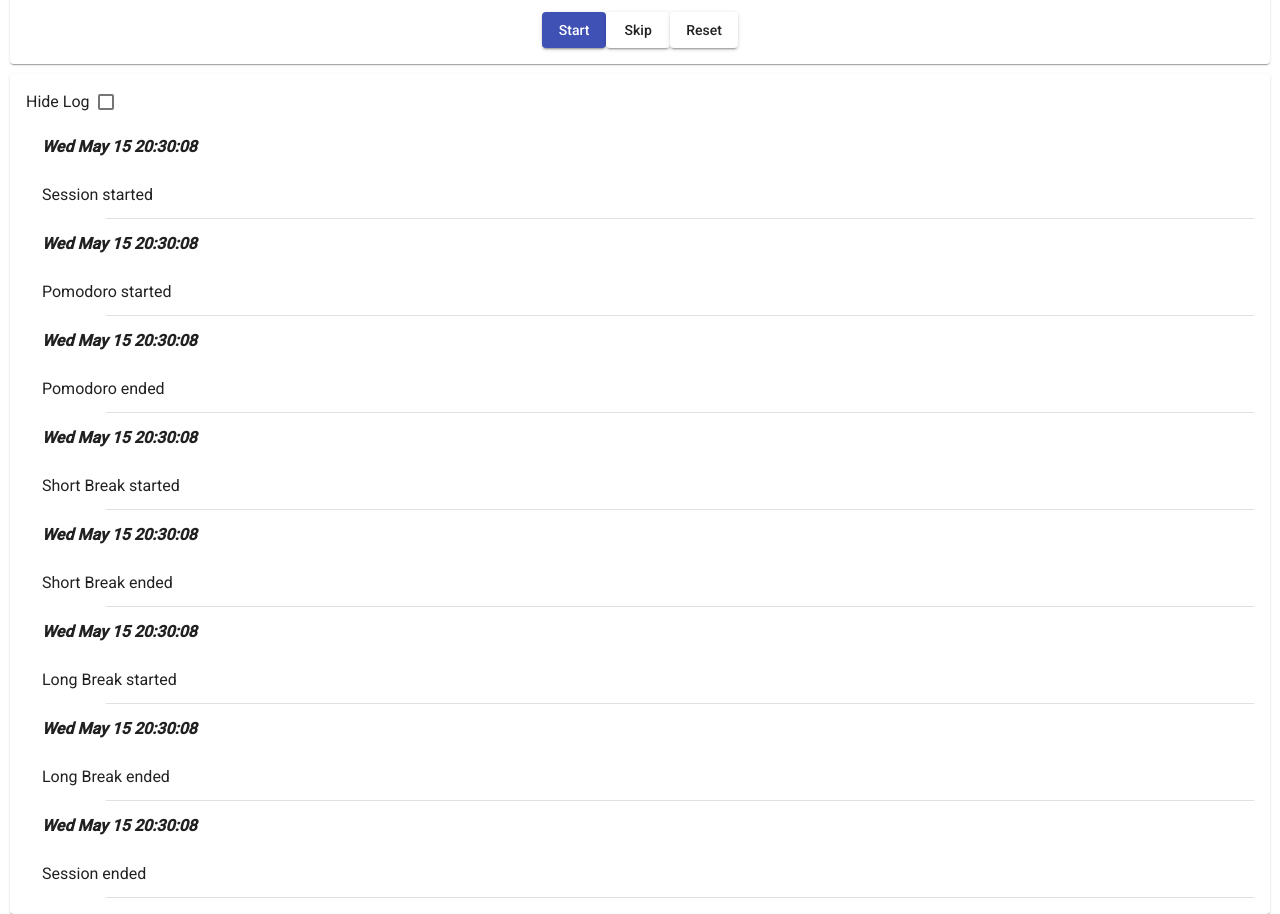
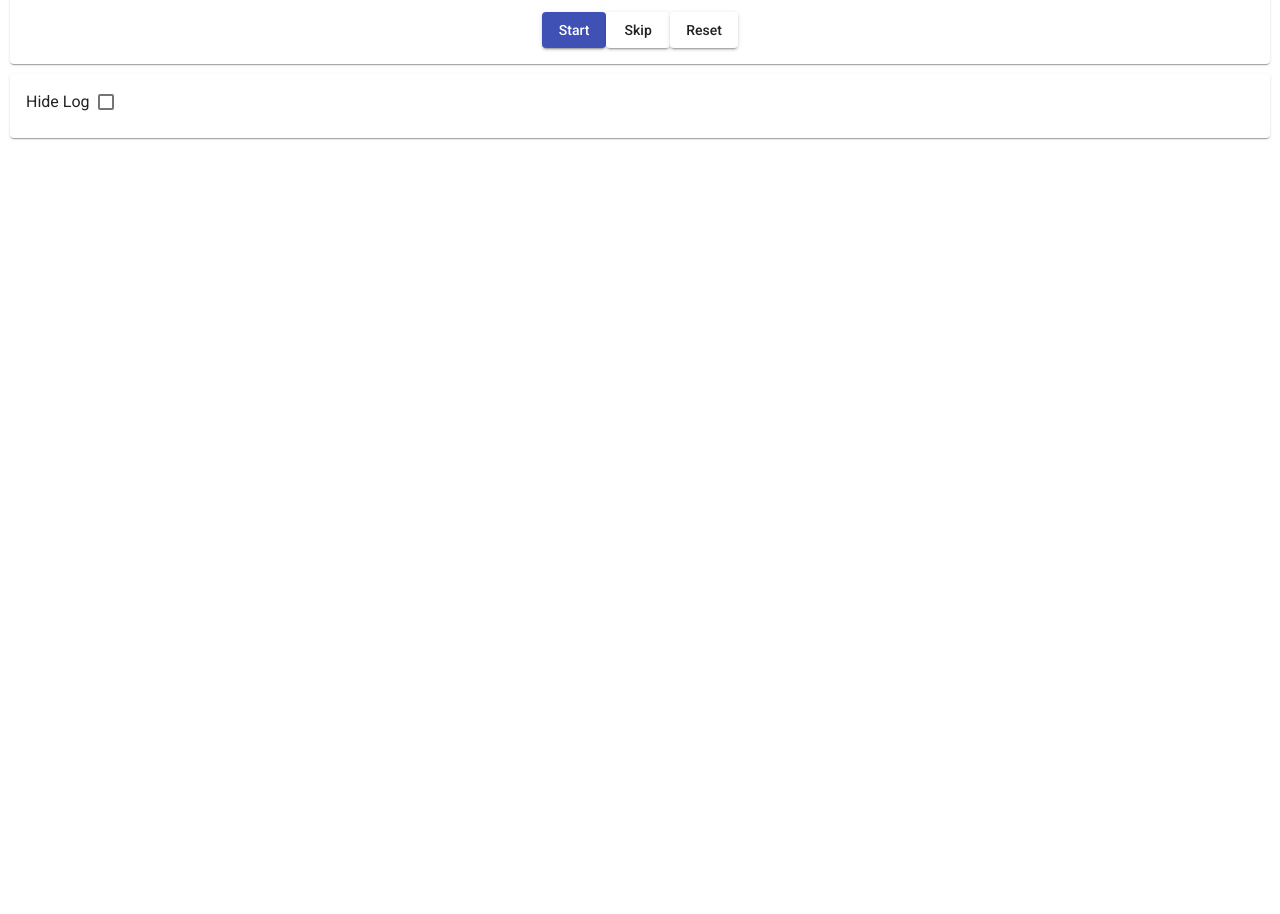
Before and after one commit to b583/pomidoro, an Angular app: page / in a window 1280 px wide. Shown: the part 260-1174 px from the top of the page. After the commit the page ends 800 px from the top, so only its background shows below. Built offline with nearby package versions, Linux system fonts and the light colour scheme.

Commit message:
Implement basic LogService scenario

```diff
--- a/src/app/default-page/timer/timer.component.ts
+++ b/src/app/default-page/timer/timer.component.ts
@@ -1,6 +1,9 @@
+
 import { Component, OnInit } from '@angular/core';
 import { Observable, interval, Subscription } from 'rxjs';
 import { TimerType } from '../../timertype';
+import { LogService } from '../../log.service';
+import { LogEvent } from 'src/app/log-event';
 
 @Component({
   selector: 'app-timer',
@@ -21,7 +24,7 @@ export class TimerComponent implements OnInit {
   timeRemaining: number;
   timePassedString: string;
 
-  constructor() {
+  constructor(private logService: LogService) {
     this.isTimerRunning = false;
     this.whichPomodoroInSession = 0;
     this.intervalTimer = interval(1000);
@@ -39,6 +42,11 @@ export class TimerComponent implements OnInit {
   }
 
   startTimer(): void {
+
+    // Test LogService
+    // TODO remove later
+    this.logService.addEvent(new LogEvent("TEST"));
+
     this.isTimerRunning = true;
     this.intervalTimerSubscription
       = this.intervalTimer.subscribe(n => this.handlePassedSecond());
--- a/src/app/default-page/timers-log/timers-log.component.html
+++ b/src/app/default-page/timers-log/timers-log.component.html
@@ -3,30 +3,11 @@
     <mat-checkbox [(ngModel)]="isDisabled" labelPosition="before" color="primary">Hide Log</mat-checkbox>
     <mat-card-content *ngIf="!isDisabled">
       <mat-list>
-        <mat-list-item><i><b>Wed May 15 20:30:08</b></i></mat-list-item>
-        <mat-list-item>Session started</mat-list-item>
-        <mat-divider [inset]=true></mat-divider>
-        <mat-list-item><i><b>Wed May 15 20:30:08</b></i></mat-list-item>
-        <mat-list-item>Pomodoro started</mat-list-item>
-        <mat-divider [inset]=true></mat-divider>
-        <mat-list-item><i><b>Wed May 15 20:30:08</b></i></mat-list-item>
-        <mat-list-item>Pomodoro ended</mat-list-item>
-        <mat-divider [inset]=true></mat-divider>
-        <mat-list-item><i><b>Wed May 15 20:30:08</b></i></mat-list-item>
-        <mat-list-item>Short Break started</mat-list-item>
-        <mat-divider [inset]=true></mat-divider>
-        <mat-list-item><i><b>Wed May 15 20:30:08</b></i></mat-list-item>
-        <mat-list-item>Short Break ended</mat-list-item>
-        <mat-divider [inset]=true></mat-divider>
-        <mat-list-item><i><b>Wed May 15 20:30:08</b></i></mat-list-item>
-        <mat-list-item>Long Break started</mat-list-item>
-        <mat-divider [inset]=true></mat-divider>
-        <mat-list-item><i><b>Wed May 15 20:30:08</b></i></mat-list-item>
-        <mat-list-item>Long Break ended</mat-list-item>
-        <mat-divider [inset]=true></mat-divider>
-        <mat-list-item><i><b>Wed May 15 20:30:08</b></i></mat-list-item>
-        <mat-list-item>Session ended</mat-list-item>
-        <mat-divider [inset]=true></mat-divider>
+        <div *ngFor="let event of events">
+          <mat-list-item><i><b>{{event.date}}</b></i></mat-list-item>
+          <mat-list-item>{{event.content}}</mat-list-item>
+          <mat-divider [inset]=true></mat-divider>
+        </div>
       </mat-list>
     </mat-card-content>
   </mat-card>
--- a/src/app/default-page/timers-log/timers-log.component.ts
+++ b/src/app/default-page/timers-log/timers-log.component.ts
@@ -11,14 +11,22 @@ import { LogEvent } from '../../log-event';
 export class TimersLogComponent implements OnInit {
 
   isDisabled: boolean;
-  logEvents: LogEvent[];
+  events: LogEvent[] = [];
 
   constructor(private logService: LogService) {
     this.isDisabled = false;
   }
 
   ngOnInit() {
-    this.logEvents = this.logService.getLogEvents();
+    this.registerToLogService();
+  }
+
+  registerToLogService(): void {
+    this.logService.getObservableList().subscribe(e => this.nextEvent(e));
+  }
+
+  nextEvent(e: LogEvent[]) {
+    this.events = e;
   }
 
 }
--- a/src/app/log.service.ts
+++ b/src/app/log.service.ts
@@ -1,21 +1,25 @@
 
 import { Injectable } from '@angular/core';
 import { LogEvent } from './log-event';
+import { Observable, BehaviorSubject } from 'rxjs';
 
 @Injectable({
   providedIn: 'root'
 })
 export class LogService {
 
+  private events: LogEvent[] = [];
+  private observableList: BehaviorSubject<LogEvent[]> = new BehaviorSubject([]);
+
   constructor() { }
 
-  getLogEvents(): LogEvent[] {
-    return [
-      new LogEvent('test1'),
-      new LogEvent('test2'),
-      new LogEvent('test3'),
-      new LogEvent('test4'),
-      new LogEvent('test5')
-    ]
+  getObservableList(): Observable<LogEvent[]> {
+    return this.observableList.asObservable();
   }
+
+  addEvent(event: LogEvent) {
+    this.events.push(event);
+    this.observableList.next(this.events);
+  }
+
 }
```
